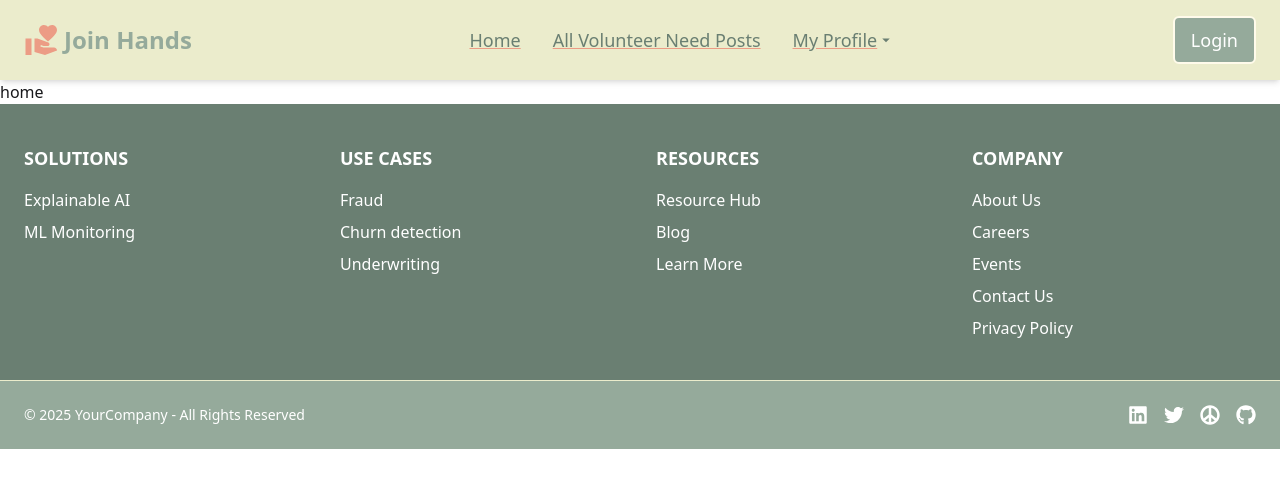
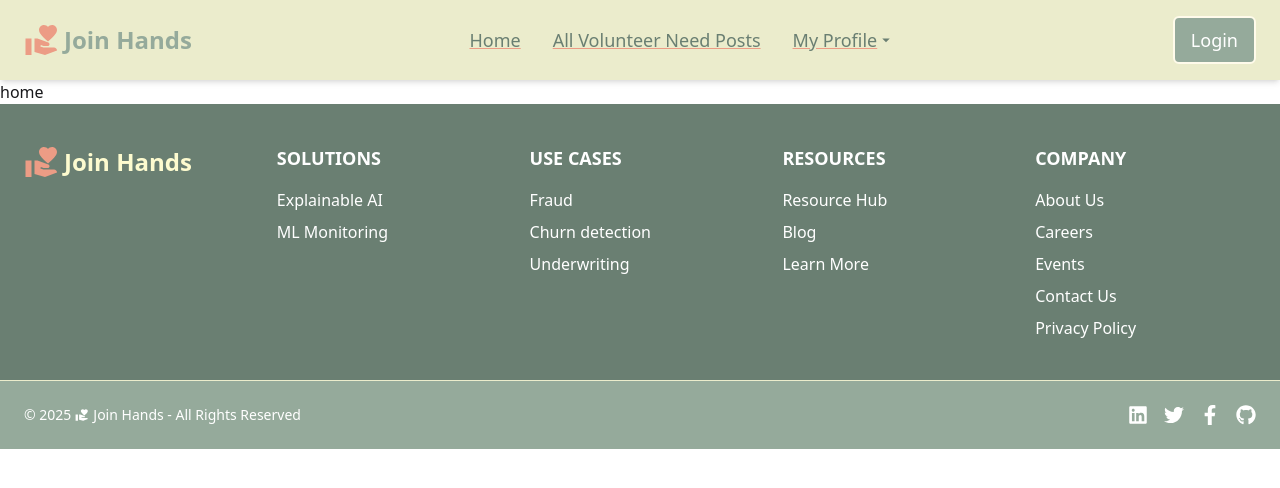
Before and after one commit to Fatema-tuj-Jahura/join-hands, a React (Vite) app: page / in a window 1280 px wide. Shown: the top 488 px of the page. Built offline with nearby package versions, Linux system fonts and the light colour scheme.

Commit message:
Added footer

```diff
--- a/src/Components/Footer/Footer.jsx
+++ b/src/Components/Footer/Footer.jsx
@@ -1,10 +1,19 @@
-import { FaLinkedin, FaTwitter, FaPeace, FaGithub } from "react-icons/fa";
+import { FaLinkedin, FaTwitter, FaFacebookF, FaGithub } from "react-icons/fa";
+import { MdVolunteerActivism } from "react-icons/md";
 
 const Footer = () => {
   return (
     <footer className="bg-[#6A7F72] text-white">
       {/* Upper Section */}
-      <div className="container mx-auto py-10 px-6 grid md:grid-cols-4 gap-8">
+      <div className="container mx-auto py-10 px-6 grid grid-cols-1 sm:grid-cols-2 lg:grid-cols-5 gap-8">
+        <div>
+        <div className="flex items-center space-x-1">
+          <span className="text-4xl font-extrabold text-[#EC9C85]">
+            <MdVolunteerActivism />
+          </span>
+          <span className="text-2xl font-bold text-[#FDFBCF]">Join Hands</span>
+        </div>
+        </div>
         <div>
           <h2 className="font-bold text-lg">SOLUTIONS</h2>
           <ul className="mt-4 space-y-2">
@@ -45,11 +54,13 @@ const Footer = () => {
 
       {/* Lower Section */}
       <div className="bg-[#95AA9B] text-white py-6 text-center flex flex-col md:flex-row justify-between items-center px-6">
-        <p className="text-sm">&copy; 2025 YourCompany - All Rights Reserved</p>
+      <p className="text-sm flex items-center">
+       &copy; 2025 <span className="mx-1"><MdVolunteerActivism /></span> Join Hands - All Rights Reserved
+      </p>
         <div className="flex space-x-4 mt-4 md:mt-0">
           <FaLinkedin size={20} />
           <FaTwitter size={20} />
-          <FaPeace size={20} />
+          <FaFacebookF size={20} />
           <FaGithub size={20} />
         </div>
       </div>
```
